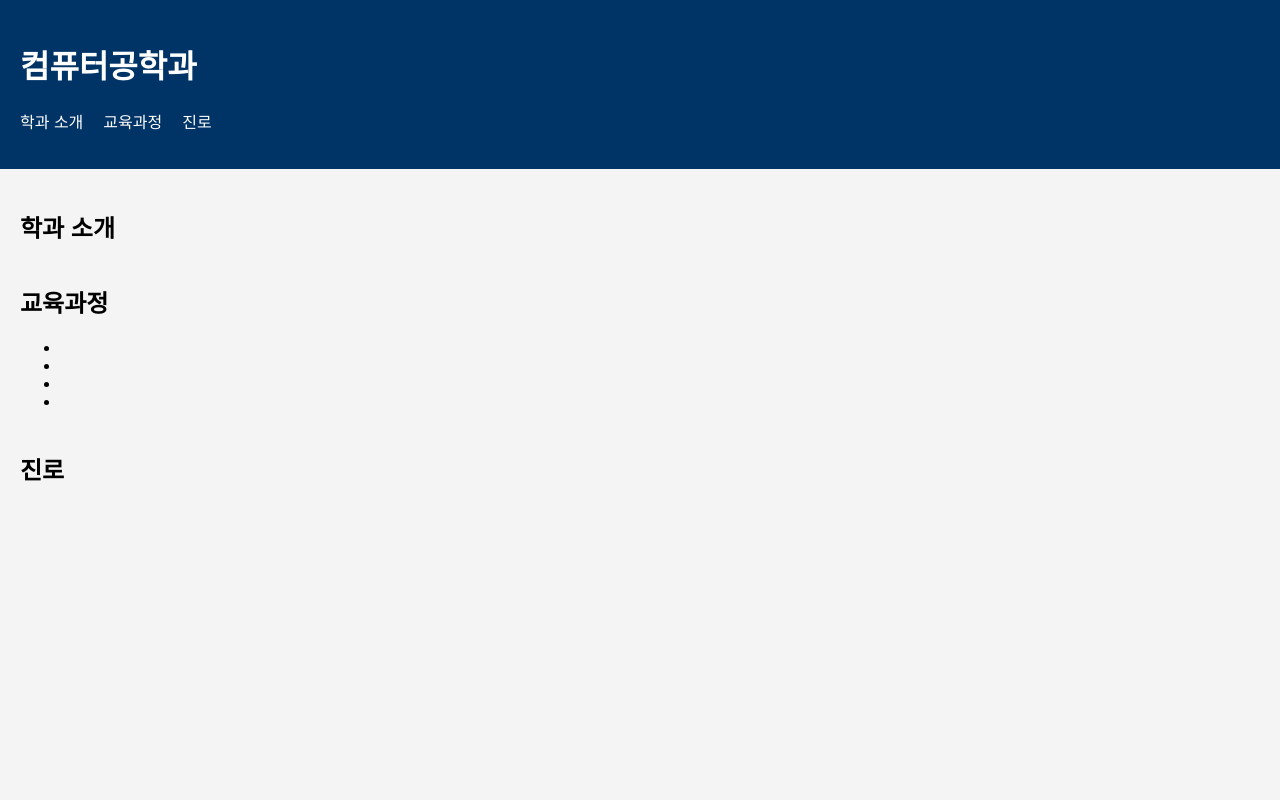
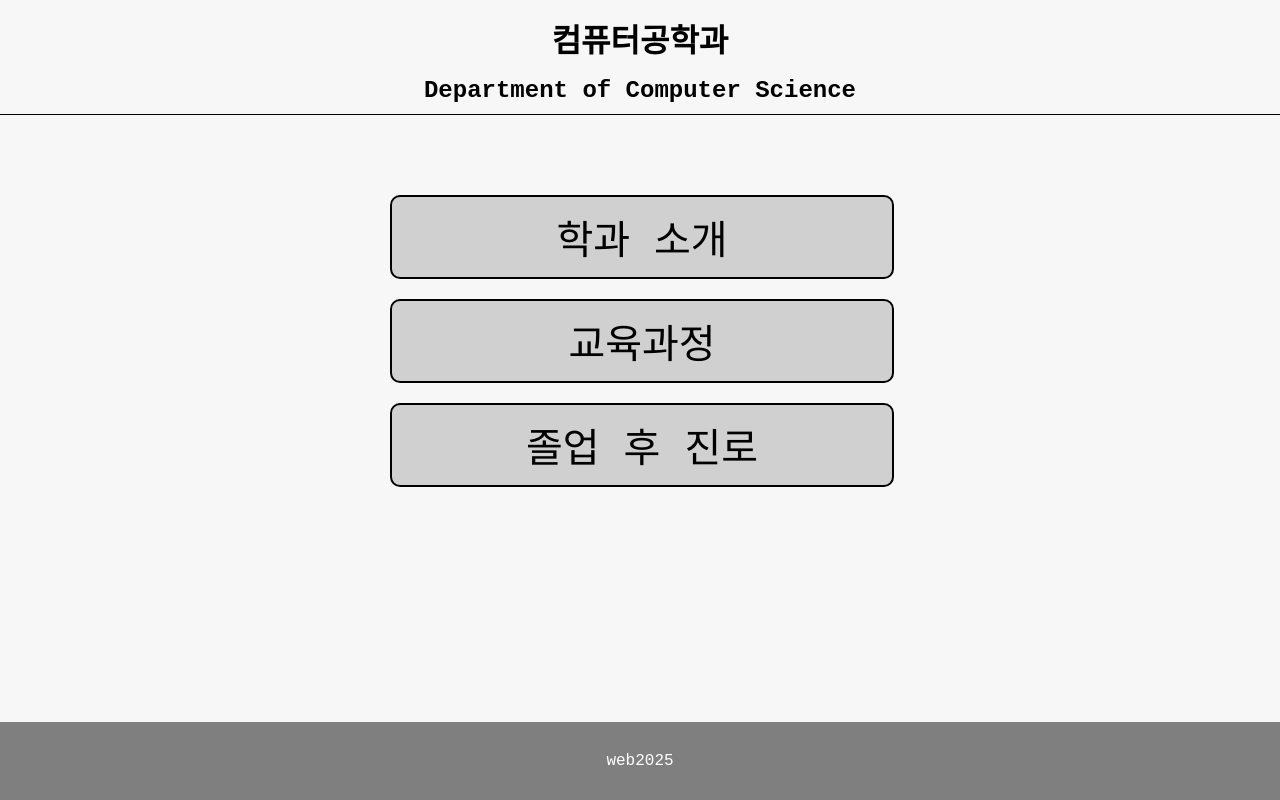
Before and after one commit to limsehun-cpu/web2025, a plain HTML site: page index.html in a window 1280 px wide. Drawn offline with Linux system fonts and the light colour scheme.

Commit message:
파일 추가, 변경

```diff
--- /dev/null
+++ b/index.css
@@ -0,0 +1,59 @@
+body {
+    margin: 0;
+    background-color: rgba(227, 227, 227, 0.251);
+    font-family: 'Courier New', Courier, monospace;
+    display: flex;
+    flex-direction: column;
+    min-height: 100vh;
+}
+
+header {
+    text-align: center;
+    border-bottom: 1.5px solid black;
+}
+
+header h1 {
+    margin: 0;
+    padding: 15px;
+}
+
+header h2 {
+    margin: 0;
+    padding-bottom: 10px;
+}
+
+main {
+    text-align: center;
+    width: 540px;
+    margin: 0 auto;
+    margin-top: 60px;
+    flex: 1;
+}
+
+.list {
+    background-color: rgba(153, 153, 153, 0.418);
+    transition: 0.2s;
+    width: 500px;
+    height: 80px;
+    border: 2px solid black;
+    margin: 20px;
+    font-size: 2.5rem;
+    display: flex;
+    justify-content: center;
+    align-items: center;
+    border-radius: 10px;
+    text-decoration: none;
+    color: black;
+}
+
+.list:hover {
+    background-color: rgba(86, 86, 86, 0.799);
+    cursor: pointer;
+}
+
+footer {
+    text-align: center;
+    padding: 30px;
+    background-color: rgba(0, 0, 0, 0.485);
+    color: white;
+}
--- a/index.html
+++ b/index.html
@@ -4,40 +4,30 @@
     <meta charset="UTF-8">
     <meta name="viewport" content="width=device-width, initial-scale=1.0">
     <title>컴퓨터공학과</title>
-    <link rel="stylesheet" href="style.css">
+    <link rel="stylesheet" href="index.css">
 </head>
 <body>
     <header>
         <h1>컴퓨터공학과</h1>
-        <nav>
-            <ul>
-                <li><a href="#about">학과 소개</a></li>
-                <li><a href="#lecture">교육과정</a></li>
-                <li><a href="#career">진로</a></li>
-            </ul>
-        </nav>
+        <h2>Department of Computer Science</h2>
     </header>
 
     <main>
-        <section id="about">
-            <h2>학과 소개</h2>
-            <p></p>
-        </section>
+        <a href="introduction.html" class="list">
+            학과 소개
+        </a>
 
-        <section id="lecture">
-            <h2>교육과정</h2>
-            <ul>
-                <li></li>
-                <li></li>
-                <li></li>
-                <li></li>
-            </ul>
-        </section>
+        <a href="curriculum.html" class="list">
+            교육과정
+        </a>
 
-        <section id="career">
-            <h2>진로</h2>
+        <a href="career.html" class="list">
+            졸업 후 진로
+        </a>
+    </main>
 
-        </section>
-    </main>
+    <footer>
+        web2025
+    </footer>
 </body>
 </html>
--- a/style.css
+++ /dev/null
@@ -1,32 +0,0 @@
-body {
-    font-family: 'Noto Sans KR', sans-serif;
-    margin: 0;
-    padding: 0;
-    background-color: #f4f4f4;
-}
-
-header {
-    background-color: #003366;
-    color: white;
-    padding: 20px;
-}
-
-nav ul {
-    list-style: none;
-    padding: 0;
-    display: flex;
-    gap: 20px;
-}
-
-nav a {
-    color: white;
-    text-decoration: none;
-}
-
-main {
-    padding: 20px;
-}
-
-section {
-    margin-bottom: 40px;
-}
```
Also changed, not shown: career.html (added), curriculum.html (added), introduction.html (added).
